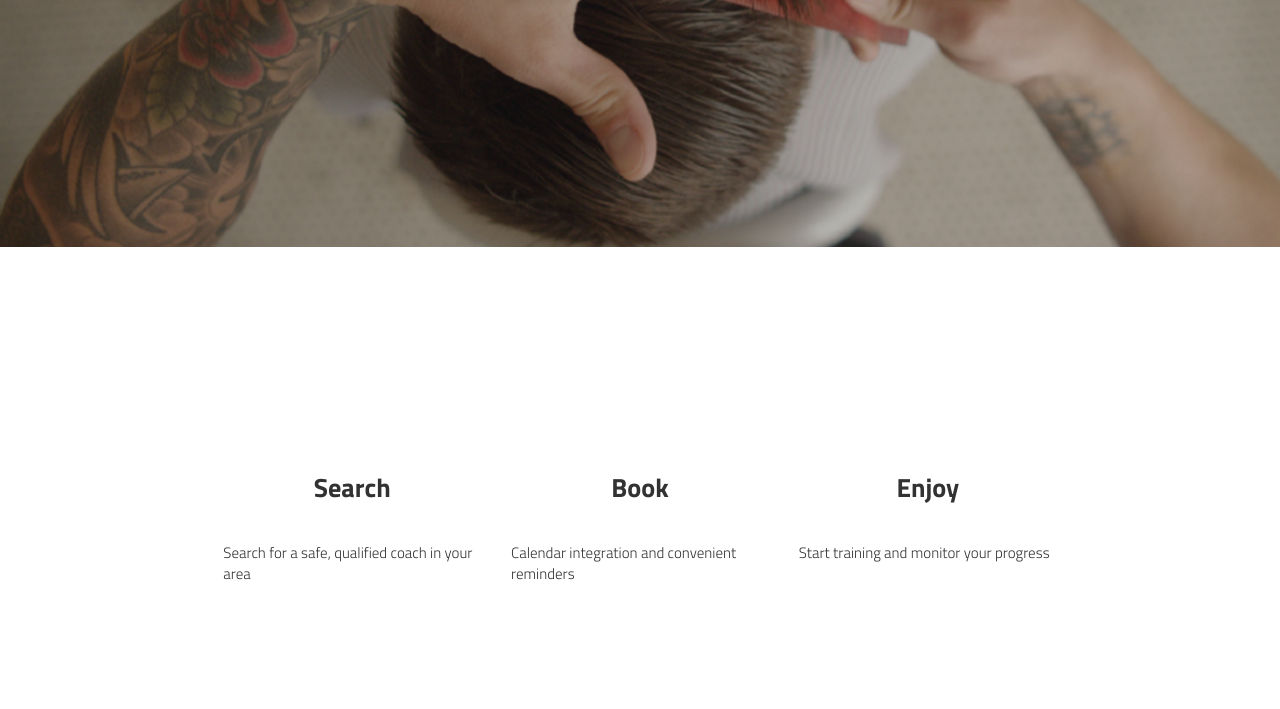
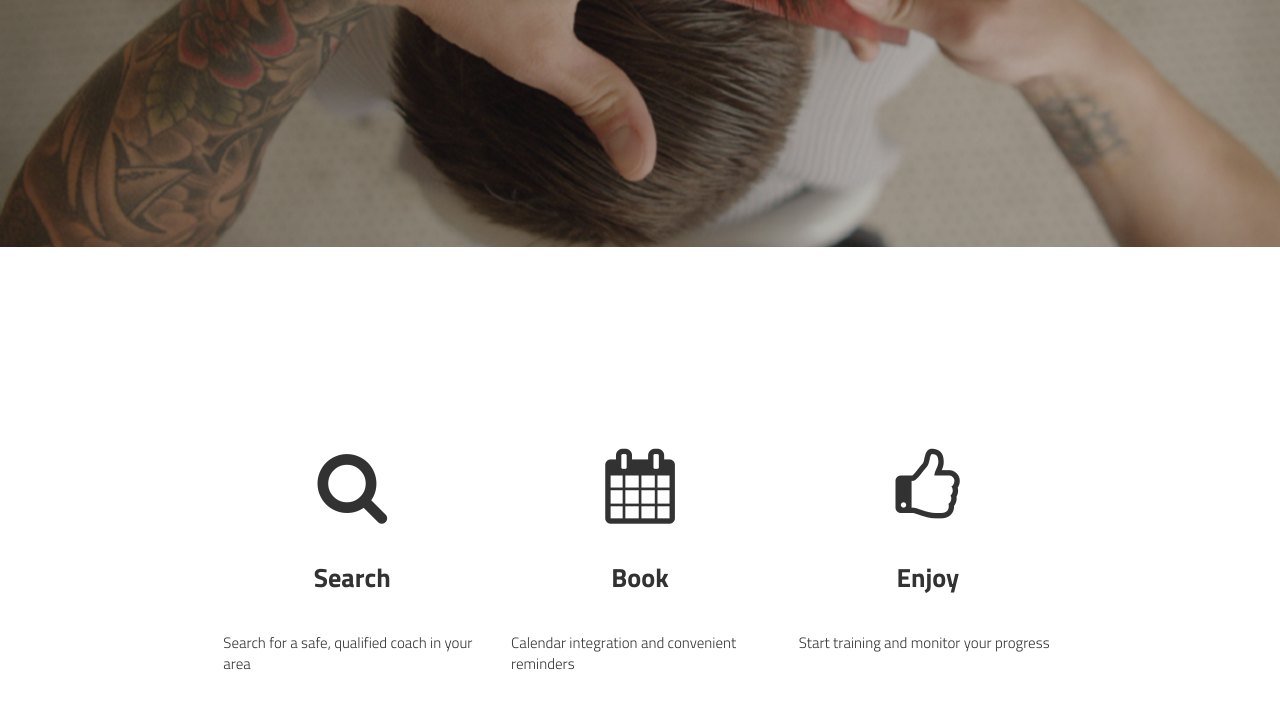
Before and after one commit to imdwit/potato, a plain HTML site: page index.html in a window 1280 px wide. Shown: the part 393-1102 px from the top of the page. Drawn offline with Linux system fonts and the light colour scheme.

Commit message:
adds font awesome icons

```diff
--- a/index.html
+++ b/index.html
@@ -6,6 +6,7 @@
 	<meta charset="utf-8">
 	<title>Gents</title>
 	<!-- Latest compiled and minified CSS -->
+	<link rel="stylesheet" href="//maxcdn.bootstrapcdn.com/font-awesome/4.3.0/css/font-awesome.min.css">
 	<link rel="stylesheet" href="./css/bootstrap.min.css">
 	<link href="./css/style.css" rel="stylesheet" />
 </head>
@@ -44,14 +45,17 @@
 		<div class="pad col-md-8 col-md-offset-2">
 			<div class="row ">
 				<div class="col-sm-4">
+					<p class="text-center"><i class="fa fa-search fa-5x "></i></p>
 					<h4 class="text-center">Search</h4>
 					<p>Search for a safe, qualified coach in your area</p>
 				</div>
 				<div class="col-sm-4">
+					<p class="text-center"><i class="fa fa-calendar fa-5x "></i></p>
 					<h4 class="text-center">Book</h4>
 					<p>Calendar integration and convenient reminders</p>
 				</div>
 				<div class="col-sm-4">
+					<p class="text-center"><i class="fa fa-thumbs-o-up fa-5x "></i></p>
 					<h4 class="text-center">Enjoy</h4>
 					<p>Start training and monitor your progress</p>
 				</div>
```
